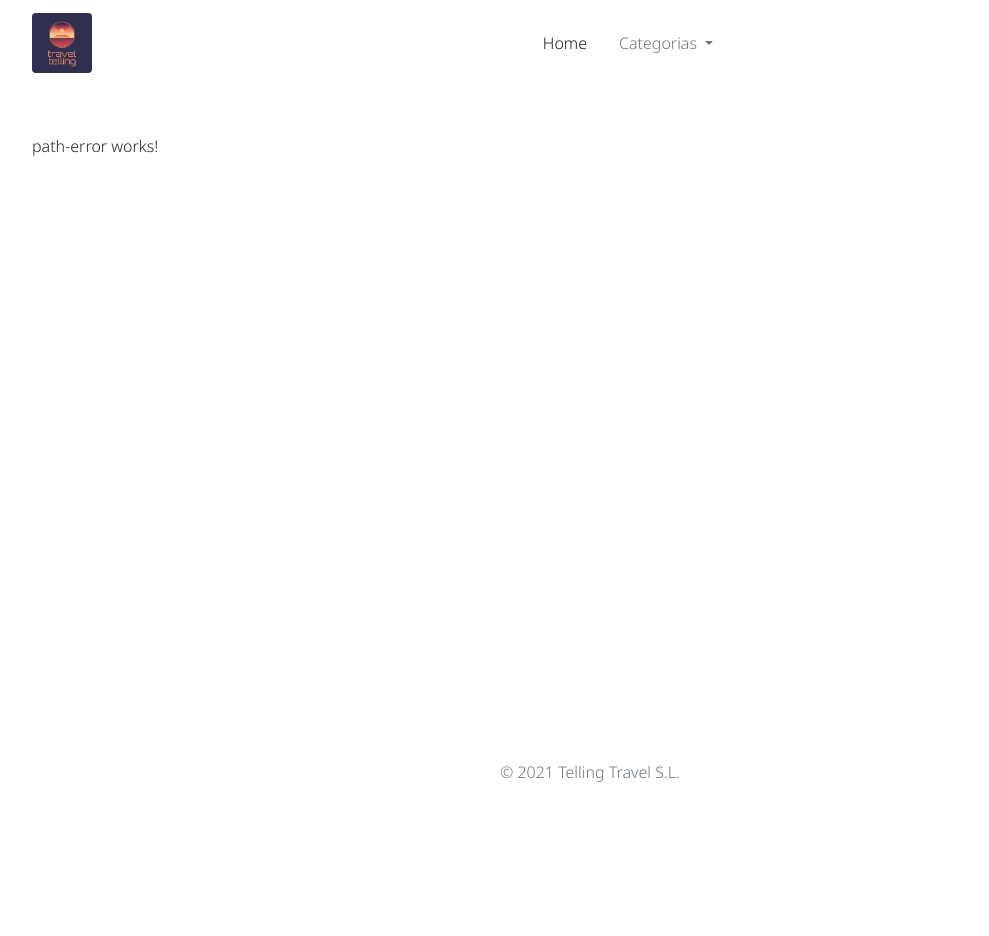
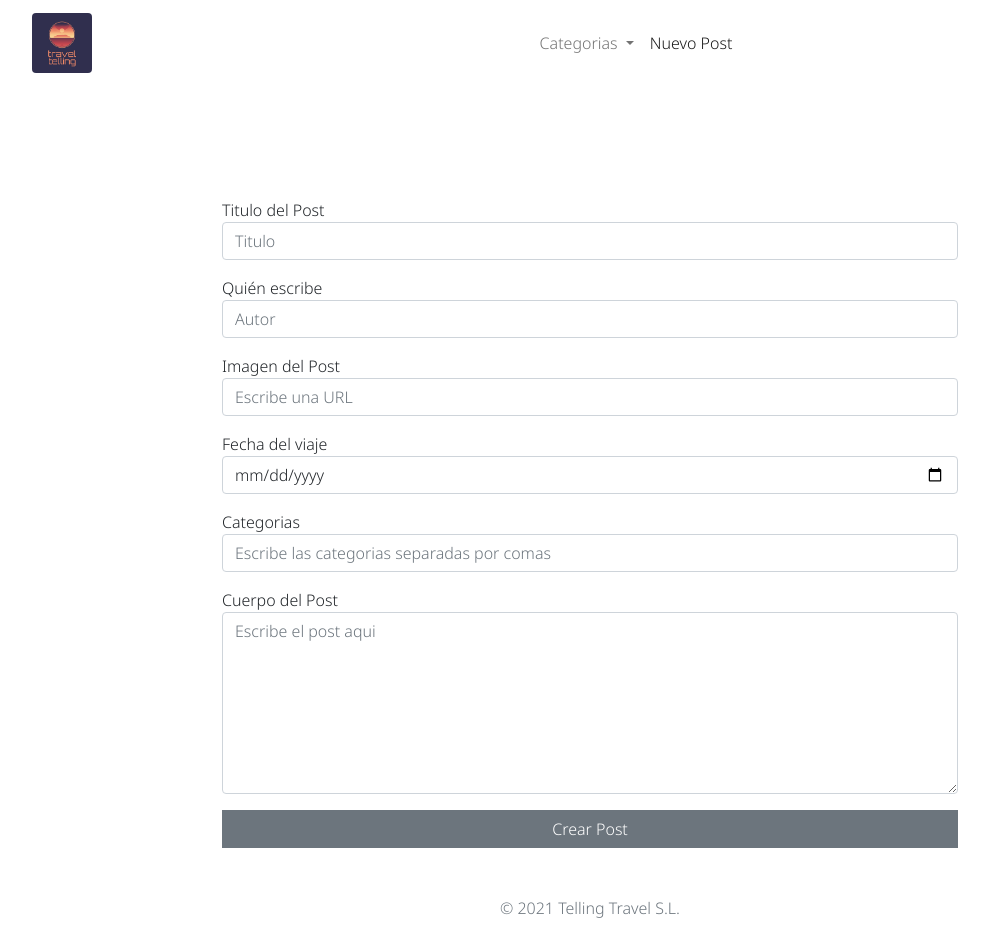
Before and after one commit to RaulRuizBolivar/blogAngular, an Angular app: page /new-post in a window 1280 px wide. Shown: the whole page, without its empty margins (50-1039 px from the left). Before the commit the page ends 800 px from the top, so only its background shows below. Built offline with nearby package versions, Linux system fonts and the light colour scheme.

Commit message:
Ya creo posts, pero con grandes peros por ahora, detallo lista de quehaceres:
- Hacer un estilo propio
- Validar los campos
- Hacer que las categorias se conviertan en un array (con split)
- Ver como me llega la informacion de la fecha y en caso de necesitarlo, formatearla

```diff
--- a/src/app/app-routing.module.ts
+++ b/src/app/app-routing.module.ts
@@ -1,12 +1,14 @@
 import { NgModule } from '@angular/core';
 import { RouterModule, Routes } from '@angular/router';
 import { BlogComponent } from './components/blog/blog.component';
+import { FormComponent } from './components/form/form.component';
 import { PathErrorComponent } from './components/path-error/path-error.component';
 import { PostComponent } from './components/post/post.component';
 
 const routes: Routes = [
   { path: '', pathMatch: 'full', redirectTo: 'home' },
   { path: 'home', component: BlogComponent },
+  { path: 'new-post', component: FormComponent },
   { path: 'post/:id', component: PostComponent },
   { path: 'categoria/:id', component: BlogComponent },
   { path: '**', component: PathErrorComponent }
--- /dev/null
+++ b/src/app/components/form/form.component.css
@@ -0,0 +1,5 @@
+textarea{
+    resize: vertical;
+    min-height: 40px;
+    max-height: 400px;
+}
--- /dev/null
+++ b/src/app/components/form/form.component.html
@@ -0,0 +1,35 @@
+<div class="row d-flex justify-content-center">
+    <div class="col-8 pt-5">
+        <form novalidate [formGroup]="newPost" (ngSubmit)="getDataForm()">
+            <div class="mt-3">
+                <label for="titulo">Titulo del Post</label>
+                <input type="text" id="titulo" class="form-control" formControlName="titulo" placeholder="Titulo">
+            </div>
+            <div class="mt-3">
+                <label for="autor">Quién escribe</label>
+                <input type="text" id="autor" class="form-control" formControlName="autor" placeholder="Autor">
+            </div>
+            <div class="mt-3">
+                <label for="imagen">Imagen del Post</label>
+                <input type="text" id="imagen" class="form-control" formControlName="imagen"
+                    placeholder="Escribe una URL">
+            </div>
+            <div class="mt-3">
+                <label for="fecha">Fecha del viaje</label>
+                <input type="date" id="fecha" class="form-control" formControlName="fecha"
+                    placeholder="Escribe una URL">
+            </div>
+            <div class="mt-3">
+                <label for="categoria">Categorias</label>
+                <input type="text" id="categoria" class="form-control" formControlName="categoria"
+                    placeholder="Escribe las categorias separadas por comas">
+            </div>
+            <div class="mt-3">
+                <label for="texto">Cuerpo del Post</label>
+                <textarea id="texto" class="form-control" placeholder="Escribe el post aqui" rows="7"
+                    formControlName="texto"></textarea>
+            </div>
+            <input type="submit" class="btn btn-secondary rounded-0 mt-3 mb-5 col-12" value="Crear Post">
+        </form>
+    </div>
+</div>
--- /dev/null
+++ b/src/app/components/form/form.component.ts
@@ -0,0 +1,32 @@
+import { Component, OnInit } from '@angular/core';
+import { FormControl, FormGroup } from '@angular/forms';
+import { PostService } from 'src/app/services/post.service';
+
+@Component( {
+  selector: 'app-form',
+  templateUrl: './form.component.html',
+  styleUrls: [ './form.component.css' ]
+} )
+export class FormComponent implements OnInit {
+  newPost: FormGroup
+  constructor (
+    private postsService: PostService
+  ) {
+    this.newPost = new FormGroup(
+      {
+        titulo: new FormControl( '', [] ),
+        autor: new FormControl( '', [] ),
+        imagen: new FormControl( '', [] ),
+        fecha: new FormControl( '', [] ),
+        categoria: new FormControl( '', [] ),
+        texto: new FormControl( '', [] ),
+      }, []
+    )
+  }
+
+  ngOnInit (): void {
+  }
+  getDataForm () {
+    this.postsService.addPost( this.newPost.value )
+  }
+}
--- a/src/app/components/header/header.component.html
+++ b/src/app/components/header/header.component.html
@@ -11,24 +11,21 @@
         </button>
         <div class="collapse navbar-collapse" id="navbarNav">
             <ul class="navbar-nav text-center mx-auto">
-                <li class="nav-item">
-                    <a class="nav-link active" aria-current="page" [routerLink]="['/home']">Home</a>
-                </li>
                 <li class="nav-item dropdown ps-lg-3">
                     <a class="nav-link dropdown-toggle" id="categorias" role="button" data-bs-toggle="dropdown"
                         aria-expanded="false">
                         Categorias
                     </a>
                     <ul class="dropdown-menu border-0" aria-labelledby="categorias">
-                        <li>
-                            <a role="button" class="dropdown-item ps-4" [routerLink]="['/categoria','0']">Todas</a>
-                        </li>
                         <li *ngFor="let categoria of categorias">
                             <a role="button" class="dropdown-item ps-4"
                                 [routerLink]="['/categoria' , categoria.id]">{{categoria.titulo}}</a>
                         </li>
                     </ul>
                 </li>
+                <li class="nav-item">
+                    <a class="nav-link active" aria-current="page" [routerLink]="['/new-post']">Nuevo Post</a>
+                </li>
             </ul>
         </div>
     </div>
--- a/src/app/services/post.service.ts
+++ b/src/app/services/post.service.ts
@@ -7,6 +7,7 @@ import { Post } from '../interfaces/post';
 } )
 export class PostService {
   private arrPosts: Post[] = []
+  private id: number = 3
   constructor () {
     this.arrPosts = POSTS
   }
@@ -25,4 +26,9 @@ export class PostService {
     } ) )
     return postReturn
   }
+  addPost ( post: any ) {
+    post.id = this.id
+    this.arrPosts.push( post )
+    this.id++
+  }
 }
```
Also changed, not shown: src/app/app.module.ts (+9 -5 lines).
